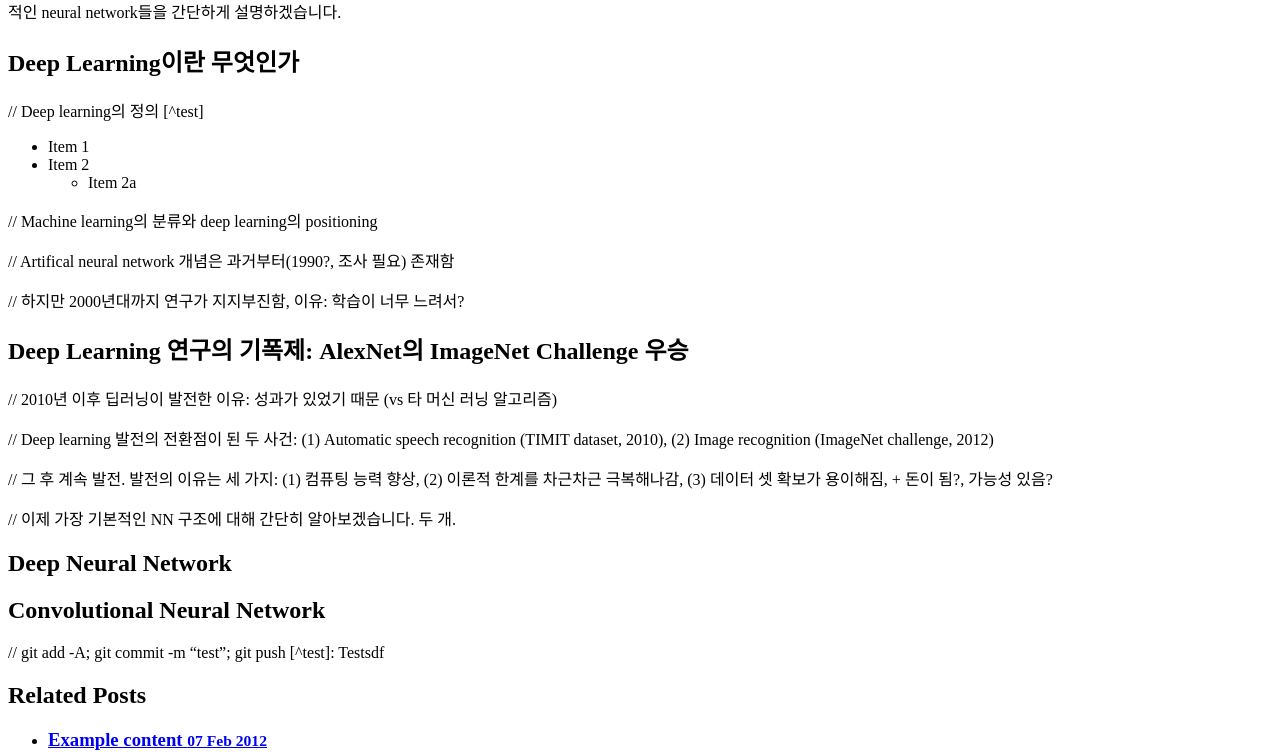
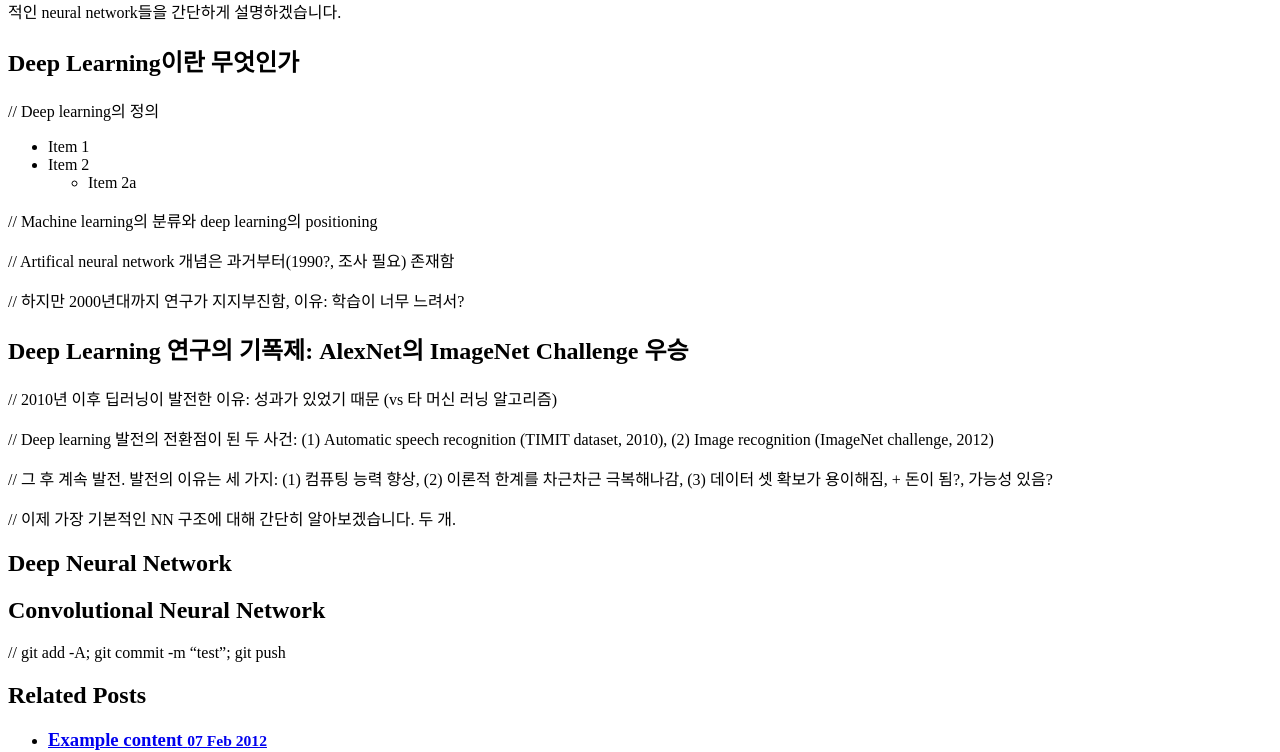
Before and after one commit to shnoh171/shnoh171.github.io, a Jekyll site: the page built from _posts/2017-08-31-introduction-to-deep-learning.md, in a window 1280 px wide. Shown: the part 440-1192 px from the top of the page. Built offline with Jekyll 4.4.1, drawn with Linux system fonts in a browser that asks for light colours; Markdown is read by kramdown in place of the engine named in the settings.

Commit message:
Update 2017-08-31-introduction-to-deep-learning.md

```diff
--- a/_posts/2017-08-31-introduction-to-deep-learning.md
+++ b/_posts/2017-08-31-introduction-to-deep-learning.md
@@ -16,7 +16,7 @@ categories:
 
 ## Deep Learning이란 무엇인가
 
-// Deep learning의 정의 [^test]
+// Deep learning의 정의
 * Item 1
 * Item 2
   + Item 2a
@@ -43,4 +43,3 @@ categories:
 
 
 // git add -A; git commit -m "test"; git push
-[^test]: Testsdf
```
